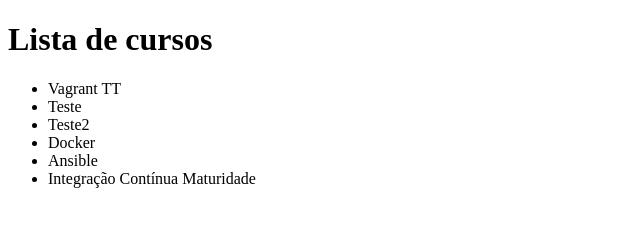
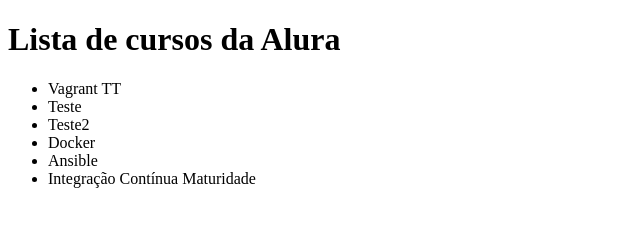
Before and after one commit to wilbermarcel/curso-alura, a plain HTML site: page index.html in a window 1280 px wide. Shown: the whole page, without its empty margins (0-640 px from the left). Drawn offline with Linux system fonts and the light colour scheme.

Commit message:
simplificando titulo

```diff
--- a/index.html
+++ b/index.html
@@ -5,7 +5,7 @@
     <title>Cursos da Alura</title>
 </head>
 <body>
-	<h1> Lista de cursos</h1>
+	<h1> Lista de cursos da Alura</h1>
     <ul>
         <li>Vagrant TT</li>
 	<li>Teste</li>
```
